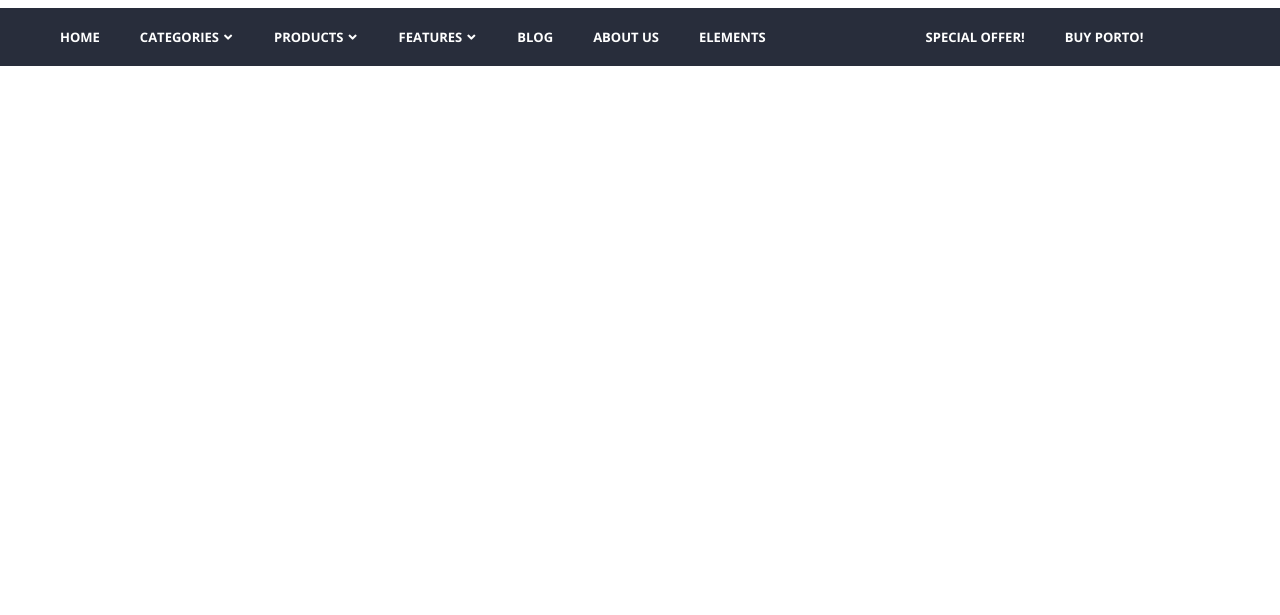
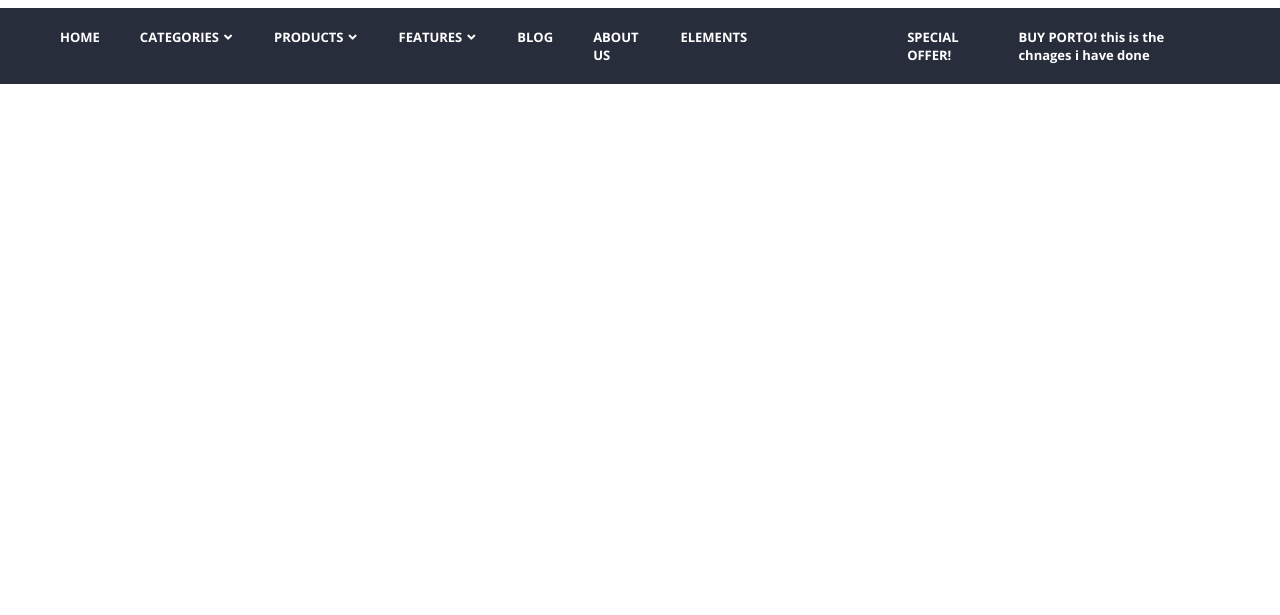
Before and after one commit to Mohitdws/porto, a plain HTML site: page index.html in a window 1280 px wide. Shown: the part 185-800 px from the top of the page. Drawn offline with nearby package versions, Linux system fonts and the light colour scheme.

Commit message:
menu changes done by mohit dws

```diff
--- a/index.html
+++ b/index.html
@@ -161,7 +161,7 @@
 
 
         <li><a href="#">SPECIAL OFFER!</a></li>
-        <li><a href="#">BUY PORTO!</a></li>
+        <li><a href="#">BUY PORTO! this is the chnages i have done</a></li>
       </ul>
 
     </navbar>
```
